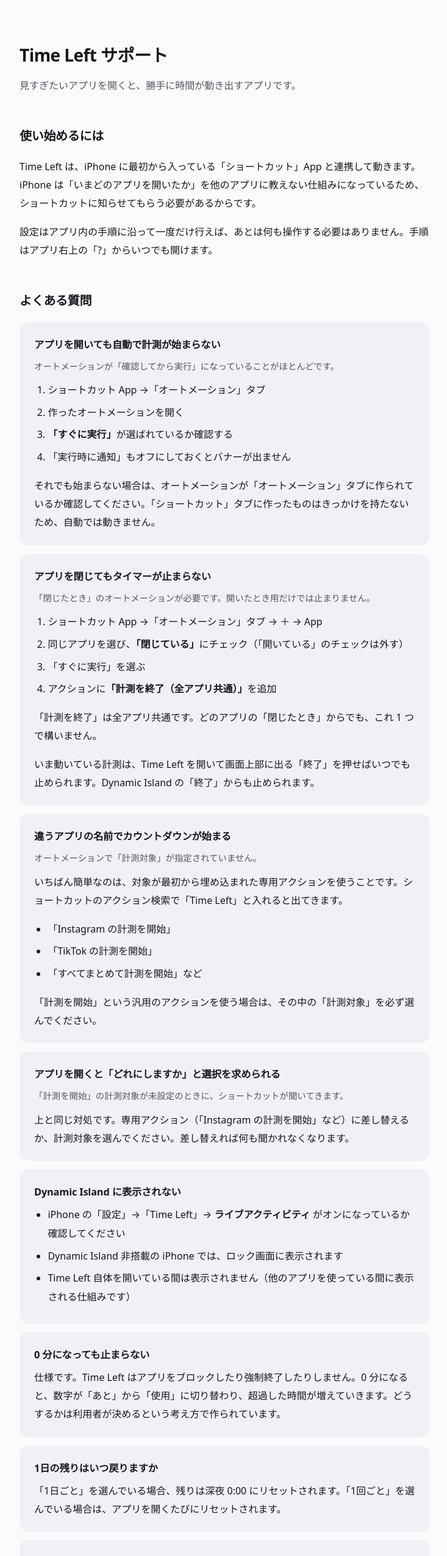
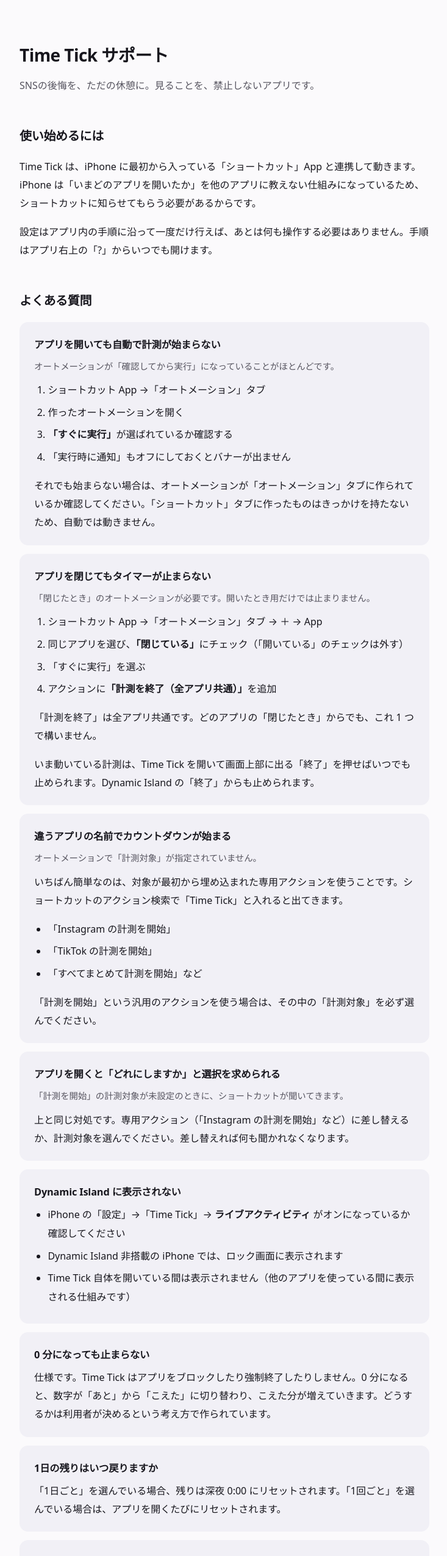
Before and after one commit to sator0413-sudo/timeleft-privacy, a plain HTML site: page support.html in a window 1280 px wide. Shown: the top 2551 px of the page at 61% size, without its empty margins (272-1005 px from the left). Drawn offline with Linux system fonts and the light colour scheme.

Commit message:
Add files via upload

```diff
--- a/support.html
+++ b/support.html
@@ -3,7 +3,7 @@
 <head>
 <meta charset="utf-8">
 <meta name="viewport" content="width=device-width, initial-scale=1">
-<title>Time Left サポート</title>
+<title>Time Tick サポート</title>
 <style>
   :root {
     --paper:#fbfafc; --card:#f1f0f6; --ink:#17161d; --sub:#56545f; --rule:#dedce8;
@@ -46,11 +46,11 @@
 </head>
 <body>
 <main>
-  <h1>Time Left サポート</h1>
-  <p class="tagline">見すぎたいアプリを開くと、勝手に時間が動き出すアプリです。</p>
+  <h1>Time Tick サポート</h1>
+  <p class="tagline">SNSの後悔を、ただの休憩に。見ることを、禁止しないアプリです。</p>
 
   <h2>使い始めるには</h2>
-  <p>Time Left は、iPhone に最初から入っている「ショートカット」App と連携して動きます。iPhone は「いまどのアプリを開いたか」を他のアプリに教えない仕組みになっているため、ショートカットに知らせてもらう必要があるからです。</p>
+  <p>Time Tick は、iPhone に最初から入っている「ショートカット」App と連携して動きます。iPhone は「いまどのアプリを開いたか」を他のアプリに教えない仕組みになっているため、ショートカットに知らせてもらう必要があるからです。</p>
   <p>設定はアプリ内の手順に沿って一度だけ行えば、あとは何も操作する必要はありません。手順はアプリ右上の「?」からいつでも開けます。</p>
 
   <h2>よくある質問</h2>
@@ -77,13 +77,13 @@
       <li>アクションに<strong>「計測を終了（全アプリ共通）」</strong>を追加</li>
     </ol>
     <p>「計測を終了」は全アプリ共通です。どのアプリの「閉じたとき」からでも、これ 1 つで構いません。</p>
-    <p>いま動いている計測は、Time Left を開いて画面上部に出る「終了」を押せばいつでも止められます。Dynamic Island の「終了」からも止められます。</p>
+    <p>いま動いている計測は、Time Tick を開いて画面上部に出る「終了」を押せばいつでも止められます。Dynamic Island の「終了」からも止められます。</p>
   </div>
 
   <div class="faq">
     <h3>違うアプリの名前でカウントダウンが始まる</h3>
     <p class="cause">オートメーションで「計測対象」が指定されていません。</p>
-    <p>いちばん簡単なのは、対象が最初から埋め込まれた専用アクションを使うことです。ショートカットのアクション検索で「Time Left」と入れると出てきます。</p>
+    <p>いちばん簡単なのは、対象が最初から埋め込まれた専用アクションを使うことです。ショートカットのアクション検索で「Time Tick」と入れると出てきます。</p>
     <ul>
       <li>「Instagram の計測を開始」</li>
       <li>「TikTok の計測を開始」</li>
@@ -101,15 +101,15 @@
   <div class="faq">
     <h3>Dynamic Island に表示されない</h3>
     <ul>
-      <li>iPhone の「設定」→「Time Left」→ <strong>ライブアクティビティ</strong> がオンになっているか確認してください</li>
+      <li>iPhone の「設定」→「Time Tick」→ <strong>ライブアクティビティ</strong> がオンになっているか確認してください</li>
       <li>Dynamic Island 非搭載の iPhone では、ロック画面に表示されます</li>
-      <li>Time Left 自体を開いている間は表示されません（他のアプリを使っている間に表示される仕組みです）</li>
+      <li>Time Tick 自体を開いている間は表示されません（他のアプリを使っている間に表示される仕組みです）</li>
     </ul>
   </div>
 
   <div class="faq">
     <h3>0 分になっても止まらない</h3>
-    <p>仕様です。Time Left はアプリをブロックしたり強制終了したりしません。0 分になると、数字が「あと」から「使用」に切り替わり、超過した時間が増えていきます。どうするかは利用者が決めるという考え方で作られています。</p>
+    <p>仕様です。Time Tick はアプリをブロックしたり強制終了したりしません。0 分になると、数字が「あと」から「こえた」に切り替わり、こえた分が増えていきます。どうするかは利用者が決めるという考え方で作られています。</p>
   </div>
 
   <div class="faq">
@@ -119,7 +119,7 @@
 
   <div class="faq">
     <h3>計測を一時的に止めたい</h3>
-    <p>オートメーションを消す必要はありません。Time Left の各対象のスイッチをオフにすると、その対象は計測されなくなります。あとでオンに戻せます。</p>
+    <p>オートメーションを消す必要はありません。Time Tick の各対象のスイッチをオフにすると、その対象は計測されなくなります。あとでオンに戻せます。</p>
   </div>
 
   <div class="faq">
@@ -142,7 +142,7 @@
   </ul>
 
   <footer>
-    Time Left ・ <a href="./">プライバシーポリシー</a>
+    Time Tick ・ <a href="./">プライバシーポリシー</a>
   </footer>
 </main>
 </body>
```
